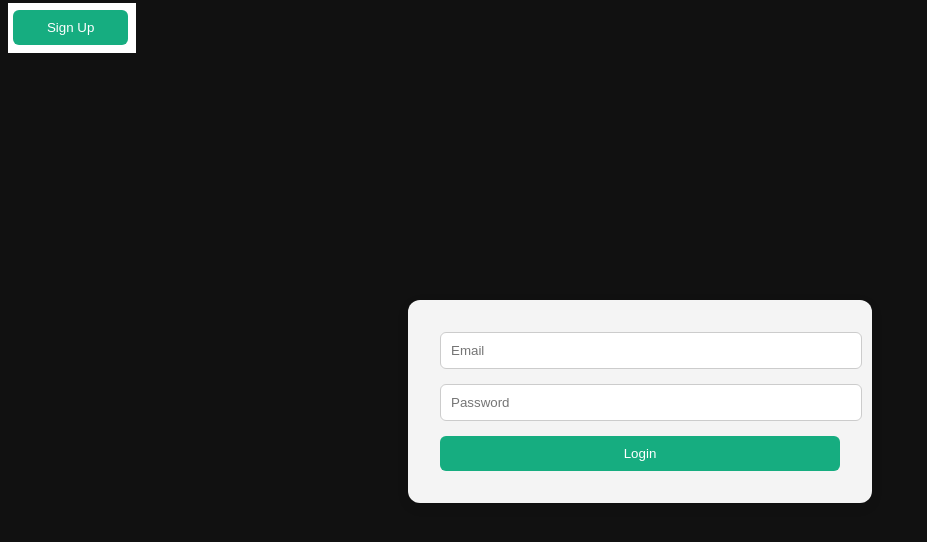
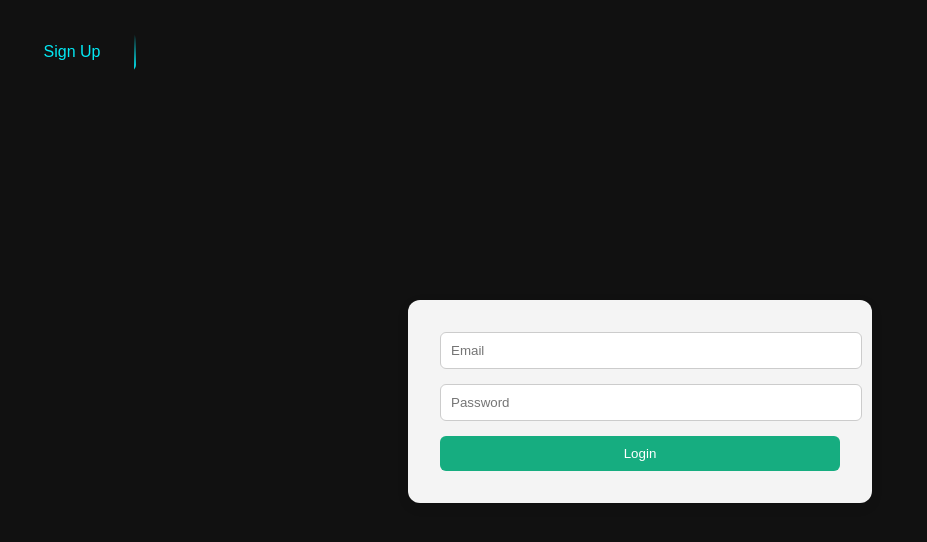
Before and after one commit to InamUllah2004/ecommerceApp, a Vue app: page /login in a window 1280 px wide. Shown: the top 542 px of the page, without its empty margins (0-927 px from the left). Built offline with nearby package versions, Linux system fonts and the light colour scheme.

Commit message:
glow button

```diff
--- a/src/login.vue
+++ b/src/login.vue
@@ -8,9 +8,17 @@
     </form>
 </div>
 
-<div class="bt2">
+<!-- <div class="bt2">
   <button class="Signup" @click="handleClick1">Sign Up</button>
-</div>
+</div> -->
+<button class="glow-btn" @click="handleClick1">
+  Sign Up
+  <span></span>
+  <span></span>
+  <span></span>
+  <span></span>
+</button>
+
 
 </template>
 
@@ -80,13 +88,115 @@ button {
 button:hover {
   background-color: #128f68;
 }
-.bt2{
+/* .bt2{
   position: absolute;
   margin-top:-550px;
   width:10%;
   height:50px;
   background-color: white;
+} */
+.glow-btn {
+  position: absolute;
+  display: inline-block;
+  padding: 10px 24px;
+  font-size: 16px;
+  color: #03e9f4;
+  background: transparent;
+  border: none;
+  cursor: pointer;
+  overflow: hidden;
+  border-radius: 6px;
+  width: 10%;
+  text-align: center;
+  margin-top:-520px;
 }
+
+.glow-btn:hover {
+  background: #03e9f4;
+  color: #fff;
+  box-shadow: 0 0 10px #03e9f4, 0 0 40px #03e9f4, 0 0 80px #03e9f4;
+}
+
+.glow-btn span {
+  position: absolute;
+  display: block;
+}
+
+.glow-btn span:nth-child(1) {
+  top: 0;
+  left: -100%;
+  width: 100%;
+  height: 2px;
+  background: linear-gradient(90deg, transparent, #03e9f4);
+  animation: animate1 1s linear infinite;
+}
+
+.glow-btn span:nth-child(2) {
+  top: -100%;
+  right: 0;
+  width: 2px;
+  height: 100%;
+  background: linear-gradient(180deg, transparent, #03e9f4);
+  animation: animate2 1s linear infinite;
+  animation-delay: 0.25s;
+}
+
+.glow-btn span:nth-child(3) {
+  bottom: 0;
+  right: -100%;
+  width: 100%;
+  height: 2px;
+  background: linear-gradient(270deg, transparent, #03e9f4);
+  animation: animate3 1s linear infinite;
+  animation-delay: 0.5s;
+}
+
+.glow-btn span:nth-child(4) {
+  bottom: -100%;
+  left: 0;
+  width: 2px;
+  height: 100%;
+  background: linear-gradient(360deg, transparent, #03e9f4);
+  animation: animate4 1s linear infinite;
+  animation-delay: 0.75s;
+}
+
+@keyframes animate1 {
+  0% {
+    left: -100%;
+  }
+  50%, 100% {
+    left: 100%;
+  }
+}
+
+@keyframes animate2 {
+  0% {
+    top: -100%;
+  }
+  50%, 100% {
+    top: 100%;
+  }
+}
+
+@keyframes animate3 {
+  0% {
+    right: -100%;
+  }
+  50%, 100% {
+    right: 100%;
+  }
+}
+
+@keyframes animate4 {
+  0% {
+    bottom: -100%;
+  }
+  50%, 100% {
+    bottom: 100%;
+  }
+}
+
 .Signup{
   width:90%;
   margin-left:5px;
```
